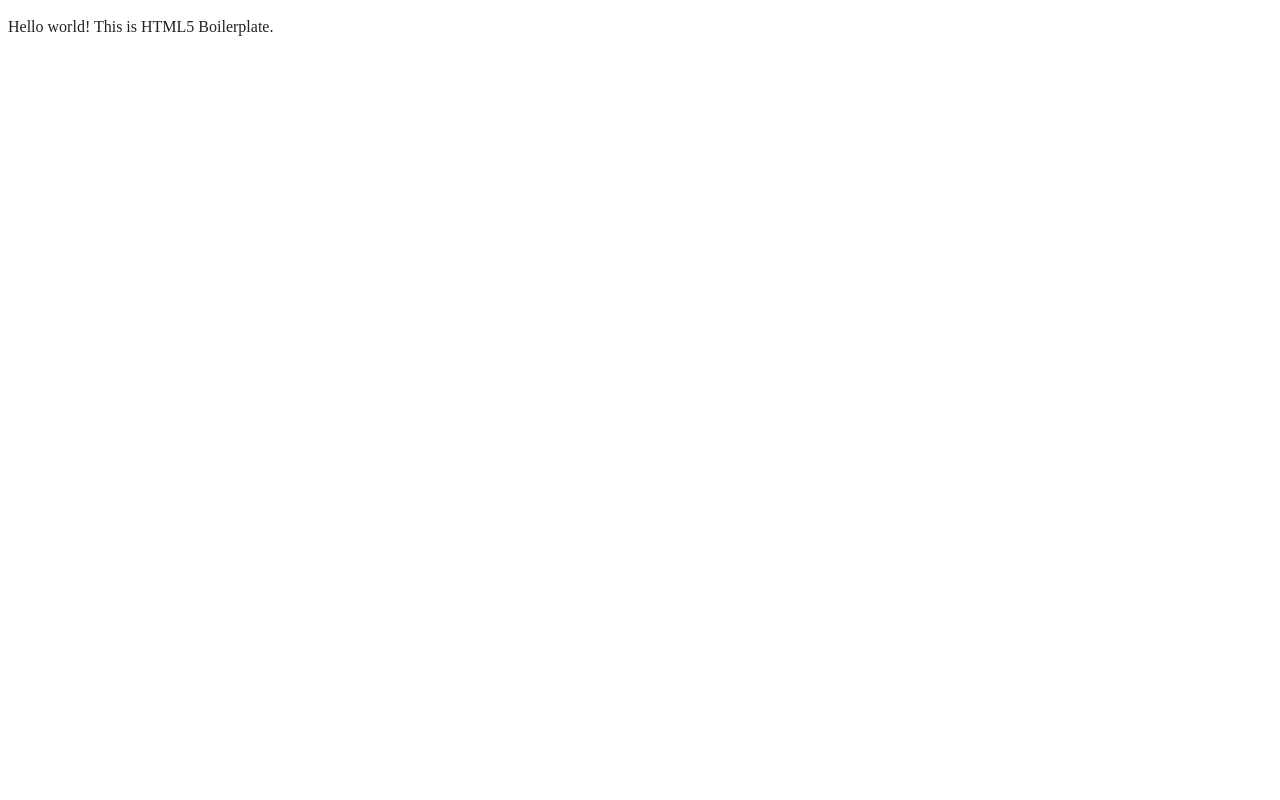
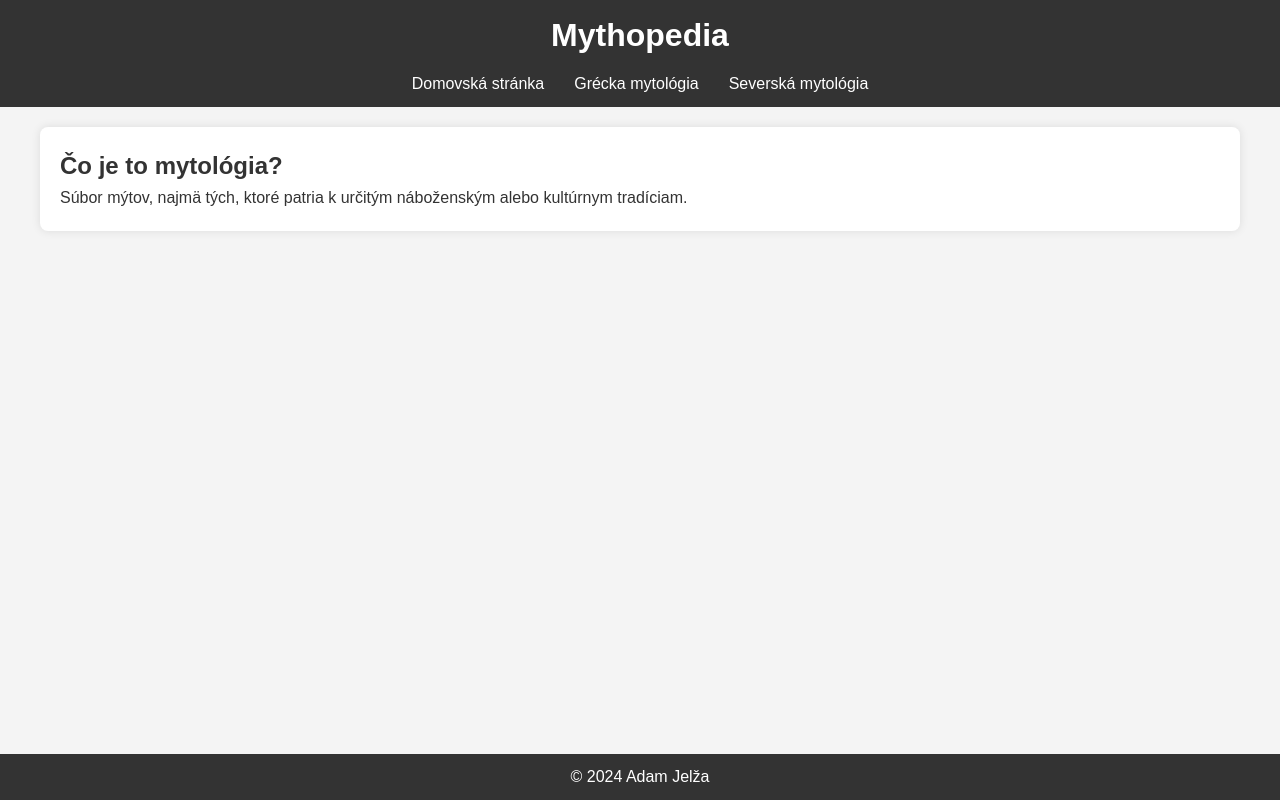
Before and after one commit to Adamicina-stud/MyWebSem, a website: page index.html in a window 1280 px wide. Drawn offline with Linux system fonts and the light colour scheme.

Commit message:
základné rozloženie

```diff
--- a/css/style.css
+++ b/css/style.css
@@ -244,3 +244,90 @@ textarea {
     page-break-after: avoid;
   }
 }
+
+/*==============================================================================
+
+/* Reset some default browser styles */
+* {
+  margin: 0;
+  padding: 0;
+  box-sizing: border-box;
+}
+
+/* General body styling */
+body {
+  font-family: Arial, sans-serif;
+  line-height: 1.6;
+  margin: 0;
+  padding: 0;
+  background-color: #f4f4f4;
+  color: #333;
+}
+
+/* Header styles */
+header {
+  background-color: #333;
+  color: #fff;
+  padding: 10px 0;
+  text-align: center;
+}
+
+header h1 {
+  margin-bottom: 10px;
+}
+
+nav ul {
+  list-style-type: none;
+  display: flex;
+  justify-content: center;
+  padding: 0;
+}
+
+nav ul li {
+  margin: 0 15px;
+}
+
+nav ul li a {
+  color: white;
+  text-decoration: none;
+}
+
+nav ul li a:hover {
+  text-decoration: underline;
+}
+
+/* Main content area */
+main {
+  padding: 20px;
+  margin: 20px auto;
+  max-width: 1200px;
+  background: white;
+  border-radius: 8px;
+  box-shadow: 0 0 10px rgba(0, 0, 0, 0.1);
+}
+
+/* Footer styles */
+footer {
+  background-color: #333;
+  color: white;
+  text-align: center;
+  padding: 10px 0;
+  position: absolute;
+  width: 100%;
+  bottom: 0;
+}
+
+/* Responsive design for smaller devices */
+@media (max-width: 768px) {
+  nav ul {
+    flex-direction: column;
+  }
+
+  nav ul li {
+    margin: 5px 0;
+  }
+
+  main {
+    margin: 10px;
+  }
+}
--- a/index.html
+++ b/index.html
@@ -24,9 +24,27 @@
 
 <body>
 
-  <!-- Add your site or application content here -->
-  <p>Hello world! This is HTML5 Boilerplate.</p>
-  <script src="js/app.js"></script>
+  <header>
+    <h1>Mythopedia</h1>
+    <nav>
+      <ul>
+        <li><a href="index.html">Domovská stránka</a></li>
+        <li><a href="page1.html">Grécka mytológia</a></li>
+        <li><a href="page2.html">Severská mytológia</a></li>
+      </ul>
+    </nav>
+  </header>
+
+  <main>
+    <section>
+      <h2>Čo je to mytológia?</h2>
+      <p>Súbor mýtov, najmä tých, ktoré patria k určitým náboženským alebo kultúrnym tradíciam.</p>
+    </section>
+  </main>
+
+  <footer>
+    <p>&copy; 2024 Adam Jelža</p>
+  </footer>
 
 </body>
 
```
Also changed, not shown: js/app.js (deleted).
